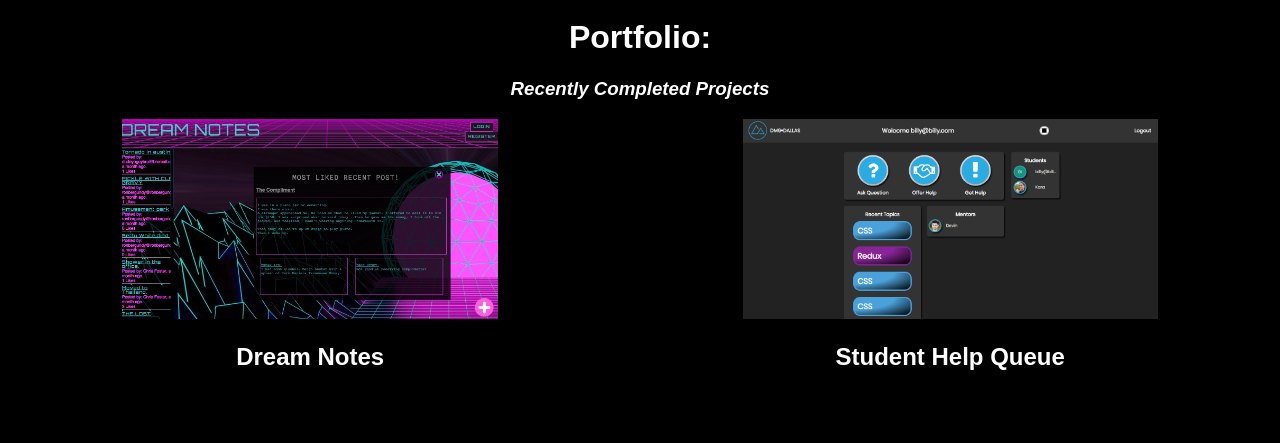
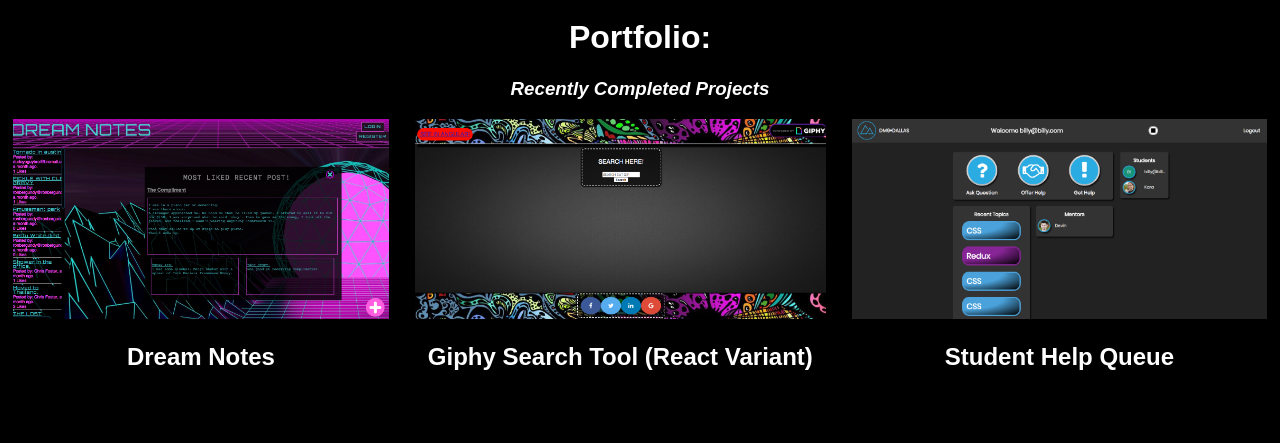
Before and after one commit to chriswfoster/PortfolioSite, a React (Create React App) app: page / in a window 1280 px wide. Shown: the part 1220-1663 px from the top of the page. Built offline with nearby package versions, Linux system fonts and the light colour scheme.

Commit message:
Added Giphy site

```diff
--- a/src/components/Projects/Projects.js
+++ b/src/components/Projects/Projects.js
@@ -26,6 +26,19 @@ export default class Projects extends Component {
             />
             <h2>Dream Notes</h2>
           </ScrollAnimation>
+
+          <ScrollAnimation
+            animateIn="slideInUp"
+            duration="1"
+            animateOut="slideOutDown"
+          >
+            <img
+              src={require("./GiphyScreenshot.png")}
+              className="projectpictiles"
+            />
+            <h2>Giphy Search Tool (React Variant)</h2>
+          </ScrollAnimation>
+
           <ScrollAnimation
             animateIn="slideInRight"
             duration="1"
```
Also changed, not shown: src/components/Projects/GiphyScreenshot.png (added).
